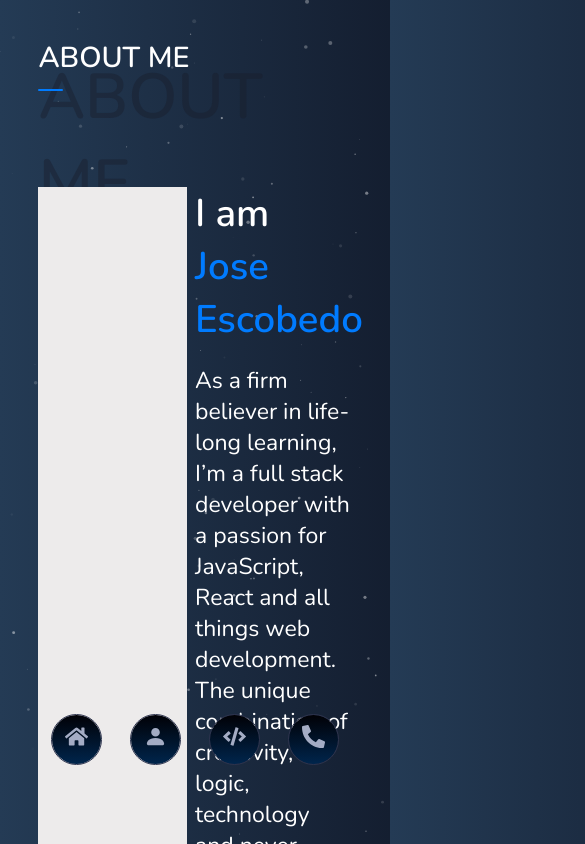
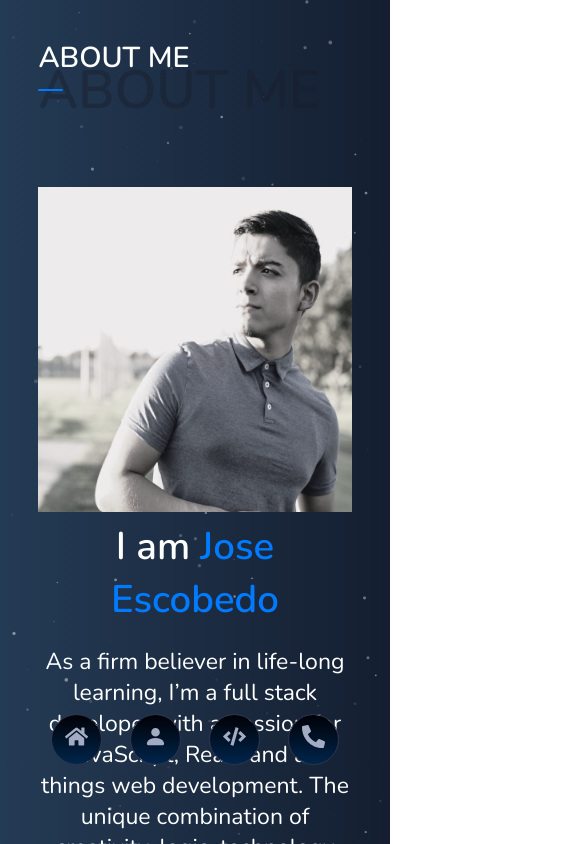
Before and after one commit to Jose-Escobedo/Portfolio-Website, a React (Create React App) app: page /about in a window 390 px wide. Shown: the top 844 px of the page, 585 px wide, since content can reach past the window. Built offline with nearby package versions, Linux system fonts and the light colour scheme.

Commit message:
media query 480 px about

```diff
--- a/src/Pages/AboutPage.js
+++ b/src/Pages/AboutPage.js
@@ -1,7 +1,7 @@
 import React from "react";
 import { MainLayout } from "../styles/Layouts";
 import { AboutStyled } from "../components/About/AboutElements";
-import Title from "../components/Main/Title";
+import AboutTitle from "../components/About/AboutTitle";
 import ImageSection from "../components/About/ImageSection";
 import ServicesSection from "../components/About/ServicesSection";
 import SkillsSection from "../components/About/SkillsSection";
@@ -9,7 +9,7 @@ const AboutPage = () => {
   return (
     <MainLayout>
       <AboutStyled>
-        <Title title={"About Me"} span={"About Me"} />
+        <AboutTitle title={"About Me"} span={"About Me"} />
         <ImageSection />
         <ServicesSection />
         <SkillsSection />
--- /dev/null
+++ b/src/components/About/AboutTitle.js
@@ -0,0 +1,91 @@
+import React from "react";
+import styled from "styled-components";
+
+const AboutTitle = ({ title, span }) => {
+  return (
+    <AboutTitledStyled>
+      <h2>
+        {title}
+        <b>
+          <span>{span}</span>
+        </b>
+      </h2>
+    </AboutTitledStyled>
+  );
+};
+
+export const AboutTitledStyled = styled.div`
+  position: relative;
+
+  h2 {
+    color: var(--white-color);
+    font-size: 3.1rem;
+    font-weight: 600;
+    text-transform: uppercase;
+    position: relative;
+    padding-bottom: 0.7rem;
+
+    &::before {
+      content: "";
+      position: absolute;
+      bottom: 0;
+      width: 7.4rem;
+      min-height: 0.33rem;
+      background-color: var(--background-light-color-2);
+      border-radius: 15px;
+      left: 0;
+    }
+    &::after {
+      content: "";
+      position: absolute;
+      bottom: 0;
+      min-width: 3.5rem;
+      min-height: 0.33rem;
+      background-color: var(--primary-color);
+      border-radius: 15px;
+      left: 0;
+    }
+    span {
+      font-weight: 900;
+      color: rgba(25, 29, 43, 0.44);
+      font-size: 5rem;
+      position: absolute;
+      top: 0;
+      left: 0;
+      top: 30%;
+      z-index: -1;
+    }
+    @media screen and (max-width: 480px) {
+      font-size: 2rem;
+
+      &::before {
+        min-width: 3.4rem;
+        min-height: 0.17rem;
+      }
+      &::after {
+        min-width: 1.75rem;
+        min-height: 0.17rem;
+      }
+      span {
+        font-size: 3rem;
+      }
+    }
+    @media screen and (max-width: 435px) {
+      font-size: 1.5rem;
+
+      &::before {
+        min-width: 2.8rem;
+        min-height: 0.1rem;
+      }
+      &::after {
+        min-width: 1.3rem;
+        min-height: 0.1rem;
+      }
+      span {
+        font-size: 2.8rem;
+      }
+    }
+  }
+`;
+
+export default AboutTitle;
--- a/src/components/About/ImageSection.js
+++ b/src/components/About/ImageSection.js
@@ -48,16 +48,27 @@ const ImageSectionStyled = styled.div`
   width: 100%;
   justify-content: center;
 
+  @media screen and (max-width: 480px) {
+    flex-direction: column;
+  }
+
   .left-content {
     width: 50%;
     img {
       width: 95%;
-      height: 90%;
+      min-height: 90%;
       object-fit: cover;
+    }
+    @media screen and (max-width: 480px) {
+      width: 100%;
+      img {
+        width: 100%;
+      }
     }
   }
   .right-content {
     width: 50%;
+
     h4 {
       font-size: 2rem;
       color: var(--white-color);
@@ -89,6 +100,10 @@ const ImageSectionStyled = styled.div`
         color: var(--white-color);
       }
     }
+    @media screen and (max-width: 480px) {
+      width: 100%;
+      text-align: center;
+    }
   }
 `;
 
--- a/src/components/About/ServicesSection.js
+++ b/src/components/About/ServicesSection.js
@@ -47,9 +47,18 @@ const ServicesSectionStyled = styled.section`
     margin-top: 5rem;
     display: flex;
     justify-content: space-between;
+
+    @media screen and (max-width: 480px) {
+      flex-direction: column;
+      grid-gap: 1.3rem;
+    }
   }
   .mid-card {
     margin: 0 1.2rem;
+
+    @media screen and (max-width: 480px) {
+      margin: 0;
+    }
   }
 `;
 
--- a/src/components/About/SkillsSection.js
+++ b/src/components/About/SkillsSection.js
@@ -55,6 +55,11 @@ const SkillsStyled = styled.section`
     grid-template-rows: 1fr 1fr 1fr;
     grid-template-columns: 1fr 1fr 1fr 1fr;
     grid-gap: 0.5em;
+
+    @media screen and (max-width: 480px) {
+      grid-template-rows: 1fr 1fr 1fr 1fr 1fr 1fr;
+      grid-template-columns: 1fr 1fr;
+    }
   }
 `;
 export default SkillsSection;
--- a/src/components/Projects/ProjectSection.js
+++ b/src/components/Projects/ProjectSection.js
@@ -7,7 +7,9 @@ const ProjectSection = () => {
     <ProjectSectionStyled>
       <div className="project-container">
         <div className="project-img-border">
-          <img src={Phonify} />
+          <a href="https://phonify-frontend.herokuapp.com/">
+            <img src={Phonify} />
+          </a>
         </div>
         <div className="project-desc-container">
           <h2>Phonify</h2>
@@ -17,7 +19,7 @@ const ProjectSection = () => {
             Components, PostgreSQL,<br></br>and Ruby on Rails.
           </p>
           <button>
-            <a href="https://www.w3schools.com/">Live App</a>
+            <a href="https://phonify-frontend.herokuapp.com/">Live App</a>
           </button>
           <button>
             <a href="https://github.com/Jose-Escobedo/phonify-frontend/">
--- a/src/styles/Layouts.js
+++ b/src/styles/Layouts.js
@@ -5,9 +5,13 @@ export const MainLayout = styled.div`
 
   @media screen and (max-width: 480px) {
     padding: 2rem;
+    width: 100%;
   }
 `;
 
 export const InnerLayout = styled.div`
   padding: 5rem 0;
+  @media screen and (max-width: 480px) {
+    width: 100%;
+  }
 `;
```
